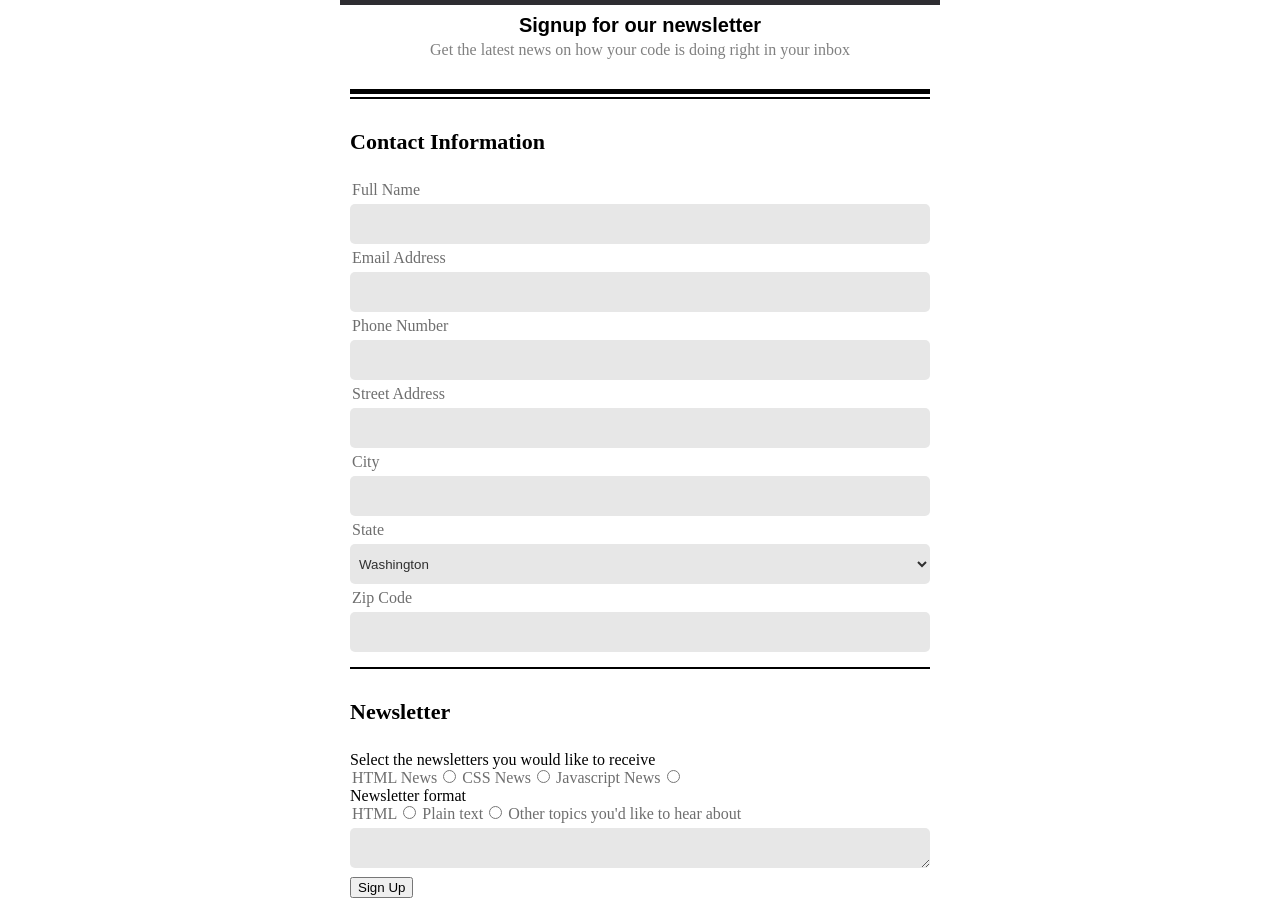
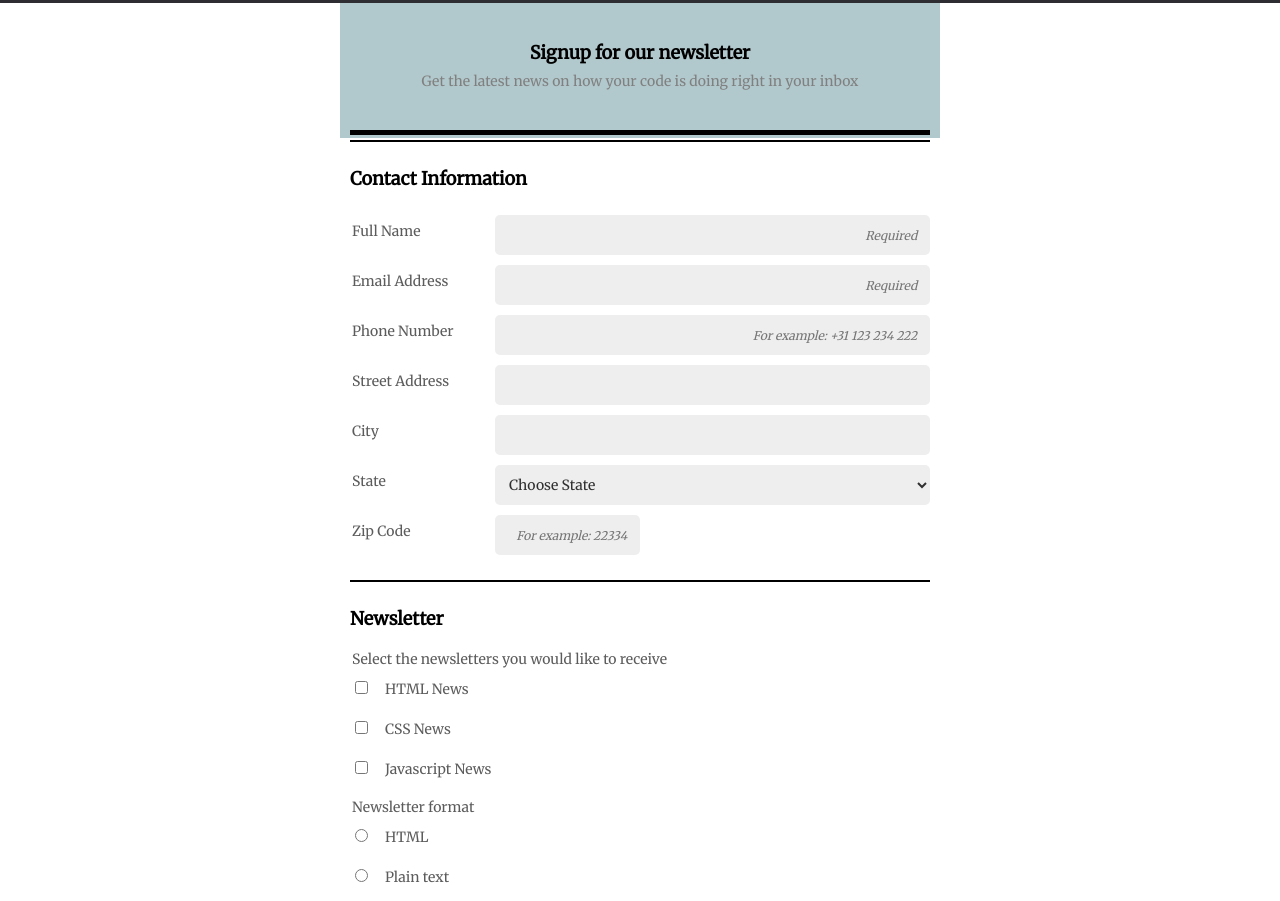
Before and after one commit to MSchreijenberg/Techdegree_Unit_3, a plain HTML site: page index.html in a window 1280 px wide. Shown: the part 62-963 px from the top of the page. Drawn offline with Linux system fonts and the light colour scheme.

Commit message:
Styling the form

```diff
--- a/index.html
+++ b/index.html
@@ -1,9 +1,11 @@
 <!DOCTYPE html>
-<html>
+<html lang="en">
     <head>
         <meta charset="UTF-8">
         <meta name="viewport" content="width=device-width, initial-scale=1.0">
         <title>The Code Review - Newsletter</title>
+        <link rel="preconnect" href="https://fonts.gstatic.com">
+<link href="https://fonts.googleapis.com/css2?family=Merriweather&display=swap" rel="stylesheet">
  <link rel="stylesheet" href="styles.css">
     </head>
     <body>
@@ -15,30 +17,38 @@
                 <h2>Signup for our newsletter</h2>
                 <p>Get the latest news on how your code is doing right in your inbox</p>
             </div>
+
         </header>
         <main>
-            <div class="container">
-            <form>
+
+            <form action="index.html" method="POST">
                 <fieldset>
                     <legend>Contact Information</legend>
 
+                    <div class="container-userdata">
                         <label for="full-name">Full Name</label>
-                    <input type="text" id="full-name" name="user-full-name">
-
+                        <input class="field" type="text" id="full-name" name="user-full-name" placeholder="Required " required>
+                    </div>
+                    <div class="container-userdata">
                         <label for="email">Email Address</label>
-                    <input type="email" id="email" name="user-email-address">
-
+                        <input class="field" type="email" id="email" name="user-email-address" placeholder="Required " required>
+                    </div>
+                    <div class="container-userdata">
                         <label for="phone">Phone Number</label>
-                    <input type="tel" id="phone" name="user-phone-nummer">
-
+                        <input class="field" type="tel" id="phone" name="user-phone-nummer" placeholder="For example: +31 123 234 222 ">
+                    </div>
+                    <div class="container-userdata">
                         <label for="address">Street Address</label>
-                    <input type="text" id="address" name="user-street-address">
-
+                        <input class="field" type="text" id="address" name="user-street-address">
+                    </div>
+                    <div class="container-userdata">
                         <label for="city">City</label>
-                    <input type="text" id="city" name="user-city">
-
+                        <input class="field" type="text" id="city" name="user-city">
+                    </div>
+                    <div class="container-userdata">
                         <label for="state">State</label>
-                    <select id="state" name="user-state">
+                        <select class="field" id="state" name="user-state">
+                            <option selected disabled hidden>Choose State</option>
                             <option value="washington">Washington</option>
                             <option value="texas">Texas</option>
                             <option value="alaska">Alaska</option>
@@ -48,46 +58,56 @@
                             <option value="idaho">Idaho</option>
                             <option value="maine">Maine</option>
                         </select>
-
+                    </div>
+                    <div class="container-userdata">
                         <label for="zip">Zip Code</label>
-                    <input type="text" id="zip" name="user-zipcode">
-
+                        <input class="field" type="text" id="zip" name="user-zipcode" placeholder="For example: 22334 ">
+                    </div>
                 </fieldset>
                 <fieldset>
                     <legend>Newsletter</legend>
+                    <div class="newsletter">
 
-                    <p>Select the newsletters you would like to receive</p>
-
-                    <label for="html">HTML News</label>
-                    <input type="radio" id="html" name="newsletter">
-
-                    <label for="css">CSS News</label>
-                    <input type="radio" id="css" name="newsletter">
-
+                        <label>Select the newsletters you would like to receive</label>
+                        <div class="container-newsletter">
+                            <input type="checkbox" id="html" name="newsletter">
+                            <label for="html">HTML News</label><br>
+                        </div>
+                        <div class="container-newsletter">
+                            <input type="checkbox" id="css" name="newsletter">
+                            <label for="css">CSS News</label><br>
+                        </div>
+                        <div class="container-newsletter">
+                            <input type="checkbox" id="javascript" name="newsletter">
                             <label for="javascript">Javascript News</label>
-                    <input type="radio" id="javascript" name="newsletter">
-
-                    <p>Newsletter format</p>
-
-                    <label for="html-format">HTML</label>
+                        </div>
+                    </div>
+                    <div class="newsletter">
+                        <label>Newsletter format</label>
+                        <div class="container-newsletter">
                             <input type="radio" id="html-format" name="format">
-
-                    <label for="text-format">Plain text</label>
+                            <label for="html-format">HTML</label><br>
+                        </div>
+                        <div class="container-newsletter">
                             <input type="radio" id="text-format" name="format">
+                            <label for="text-format">Plain text</label><br>
+                        </div>
+                    </div>
 
                     <label for="topics">Other topics you'd like to hear about</label>
-                    <textarea id="topics" name="user-suggested-topics"></textarea>
+                        <textarea class="field textarea" id="topics" name="user-suggested-topics"></textarea>
 
+                </fieldset>
                 <button type="submit">Sign Up</button>
 
 
-
-                </fieldset>
             </form>
 
-        </div>
+
         </main>
-        <footer></footer>
+        <footer>
+            <i>Copyright The Code Review</i>
+        </footer>
     </body>
 
 </html>
--- a/styles.css
+++ b/styles.css
@@ -1,9 +1,11 @@
 *{
     box-sizing: border-box;
     margin: 0 auto;
+    font-family: 'Merriweather', serif;
+    font-size: 14px;
 }
 
-header{
+header, footer{
     text-align: center;
 }
 
@@ -11,88 +13,164 @@ header{
     background: rgb(46, 45, 49);
     padding: 20px 10px;
     text-transform: uppercase;
-    font-size: 12px;
     margin: 0;
     color: white;
 }
 
+h1{
+    font-size: 20px;
+}
+
 #information-banner{
-    padding: 5px 10px 0;
-    margin: 0 auto;
-
+    padding: 30px 10px 3px;
+    background:rgb(177, 200, 204);
 }
 
 h2{
-    font-size: 20px;
-    font-family: Arial, Helvetica, sans-serif;
-    padding: 4px;
+    font-size: 18px;
+    font-weight: bolder;
+    padding: 8px;
 }
 
 header p{
     color: grey;
-    font-size: 16px;
-    padding-bottom: 30px;
-    margin-bottom: 3px;
+    font-size: 14px;
+    padding-bottom: 40px;
     border-bottom: solid black 5px;
 }
 
-.container{
-    /* text-align: center; */
-    margin: 0 auto;
-    background: white;
+form{
+    padding: 2px 10px 10px;
+    border-radius: 5px;
 }
+
 
 fieldset{
     width: 100%;
     border: none;
-    padding: 10px;
-
-
+    margin-bottom: 20px;
+    padding: 0;
 
 }
 
 legend{
     width: 100%;
-    margin: 6px 0;
-    padding: 30px 0 10px 0;
+    padding: 25px 0 10px 0;
+    margin-bottom: 10px;
     border-top: solid black 2px;
-    font-size: 22px;
+    font-size: 18px;
     font-weight: bold;
 }
 
-label{
-    text-align: left;
-    color: rgb(110, 110, 110);
-    padding: 2px;
-    margin: 10px 0 15px 0;
+.container-userdata{
+    display: flex;
+    flex-direction: column;
+
+}
+.container-newsletter{
+    display: flex;
+    flex-direction: row;
+    align-items: baseline;
 }
 
-input:not([type=radio]), textarea, select{
-    background: rgb(231, 231, 231);
+label{
+    color: rgb(92, 92, 92);
+    padding: 2px;
+    margin: 10px 0 8px 0;
+}
+
+.field{
+    background: rgb(238, 238, 238);
     height: 40px;
     color: rgb(48, 48, 48);
     border-radius: 5px;
     border: none;
     width: 100%;
     margin: 5px 0;
-    padding: 5px;
+    padding: 3px 10px;
+}
+
+input,
+textarea{
+    transition: background-color .7s;
+}
+
+input:focus,
+textarea:focus{
+    border: 2px solid rgb(69, 88, 138);
+    border-radius: 5px;
+    outline: none;
+    background-color: rgb(177, 200, 204);
 }
 
 
+input::placeholder{
+    text-align: right;
+    font-style: italic;
+    font-size: 12px;
+ }
 
-input:focus, textarea:focus{
-    border: 2px solid rgb(41, 47, 71);
-
+select{
+    overflow: scroll;
 }
 
-input[type=radio]{
-    background: chartreuse;
+.newsletter{
+    margin-bottom: 10px;;
 }
 
-@media (min-width: 760px){
+input[type="radio"],
+input[type="checkbox"] {
+    margin: 5px 15px 10px 5px;
+    }
 
-    *{
+#zip{
+    width: 140px;
+}
+
+.textarea{
+    height: 100px;
+}
+
+button{
+    width: 100%;
+    background: rgb(87, 180, 184);
+    border-radius: 5px;
+    color: white;
+    font-size: 20px;
+    font-weight: 600;
+    padding: 20px 0 20px;
+    margin: 15px 0 15px;
+    border: none;
+}
+
+footer{
+    padding: 2px 0 20px 0;
+    margin: auto;
+    color: rgb(170, 169, 169);
+}
+
+@media (min-width: 768px){
+
+    main, footer, #information-banner{
         max-width: 600px;
     }
 
+    .container-userdata{
+        display: flex;
+        flex-direction: row;
+    }
+
+    .container-userdata label{
+        flex-basis: 25%;
+    }
+
+    .container-userdata input, .container-userdata select{
+        flex-basis: 75%;
+    }
+
+    #zip{
+        max-width: 25%;
+    }
+
+
 }
```
Lines whose indentation alone changed are shown as unchanged.
